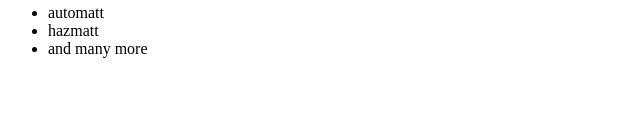
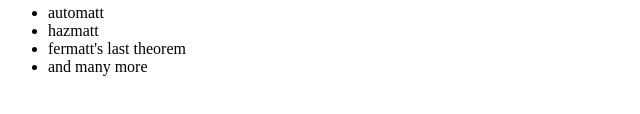
Before and after one commit to mattbailey0/mattmattmatt, a plain HTML site: page index.html in a window 1280 px wide. Shown: the part 258-372 px from the top of the page, without its empty margins (0-640 px from the left). Drawn offline with Linux system fonts and the light colour scheme.

Commit message:
fermmatting changes

```diff
--- a/index.html
+++ b/index.html
@@ -16,6 +16,7 @@
 			<li>laundromatt</li>
 			<li>automatt</li>
 			<li>hazmatt</li>
+			<li>fermatt's last theorem</li>
 			<li>and many more</li>
 		</ul>
 	</h1>
```
